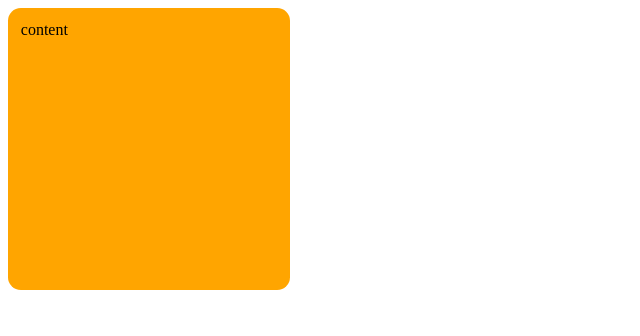
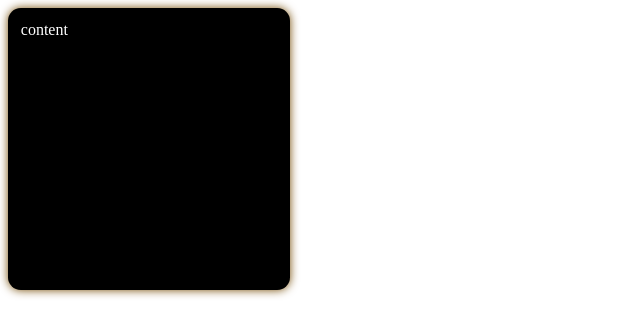
Before and after one commit to 8aruizvaleria/creative_coding_ws230113, a plain HTML site: page transfrom.html in a window 1280 px wide. In both pictures the pointer is over the element "content". Shown: the whole page, without its empty margins (0-640 px from the left). Drawn offline with Linux system fonts and the light colour scheme.

Commit message:
transitions

```diff
--- a/transform.css
+++ b/transform.css
@@ -4,5 +4,15 @@
     height: 20vw;
     border-radius: 1vw;
     padding: 1vw;
-
+    box-shadow: 0 0 10px 0 rgb(114, 72, 0); /* x y blur spread color */
+    transition-property: all;
+    transition-duration: 0.2s;
 }
+.box:hover {
+    background-color: black;
+    color: white;
+    transform: translate3d(0,-5vw,0) perspective(50px) rotateY(45deg) rotateX(-15deg) rotateZ(125deg)
+    transition-property: all;
+    transition-duration: 1s;
+    transition-delay: 1s;
+}
--- a/transfrom.html
+++ b/transfrom.html
@@ -4,7 +4,11 @@
 
 <body>
 
+<head>
+
     <link rel="stylesheet" href="transform.css" />
+
+</head>
 
 <section class="box">content</section>
 
```
